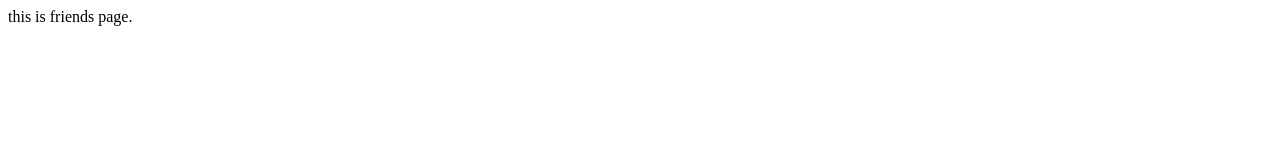
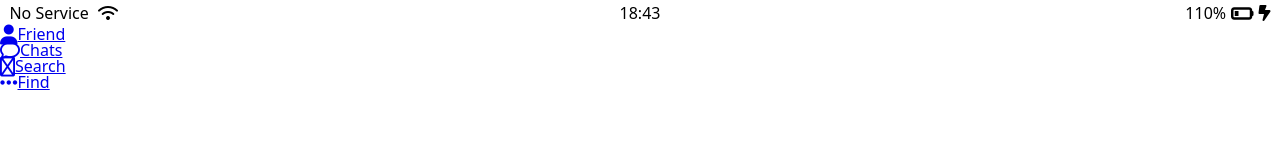
Before and after one commit to qkdflrgs/Kokoa_Clone, a plain HTML site: page friends.html in a window 1280 px wide. Drawn offline with Linux system fonts and the light colour scheme.

Commit message:
modified
modified

```diff
--- a/friends.html
+++ b/friends.html
@@ -1 +1,35 @@
-this is friends page.
+<!DOCTYPE html>
+<html lang="en">
+    <head>
+        <meta charset="UTF-8">
+        <meta http-equiv="X-UA-Compatible" content="IE=edge">
+        <meta name="viewport" content="width=device-width, initial-scale=1.0">
+        <link rel="stylesheet" href="css/style.css">
+        <title>Friends - Kokoa Clone</title>
+    </head>
+    <body>
+        <div class="status-bar">
+            <div class="status-bar__column">
+                <span>No Service</span>
+                <i class="fa-solid fa-wifi"></i>
+            </div>
+            <div class="status-bar__column">
+                <span>18:43</span>
+            </div>
+            <div class="status-bar__column">
+                <span>110%</span>
+                <i class="fa-solid fa-battery-quarter fa-lg"></i>
+                <i class="fa-solid fa-bolt-lightning"></i>
+            </div>
+        </div>
+        <nav>
+            <ul>
+                <li><a href="friends.html"><i class="fa-solid fa-user fa-lg"></i>Friend</a></li>
+                <li><a href="#"><i class="fa-regular fa-comment fa-lg"></i>Chats</a></li>
+                <li><a href="#"><i class="fa-regular fa-magnifying-glass fa-lg"></i>Search</a></li>
+                <li><a href="#"><i class="fa-solid fa-ellipsis fa-lg"></i>Find</a></li>
+            </ul>
+        </nav>
+        <script src="https://kit.fontawesome.com/4d11c5f699.js" crossorigin="anonymous"></script>
+    </body>
+</html>
```
Also changed, not shown: index.html (indentation only).
